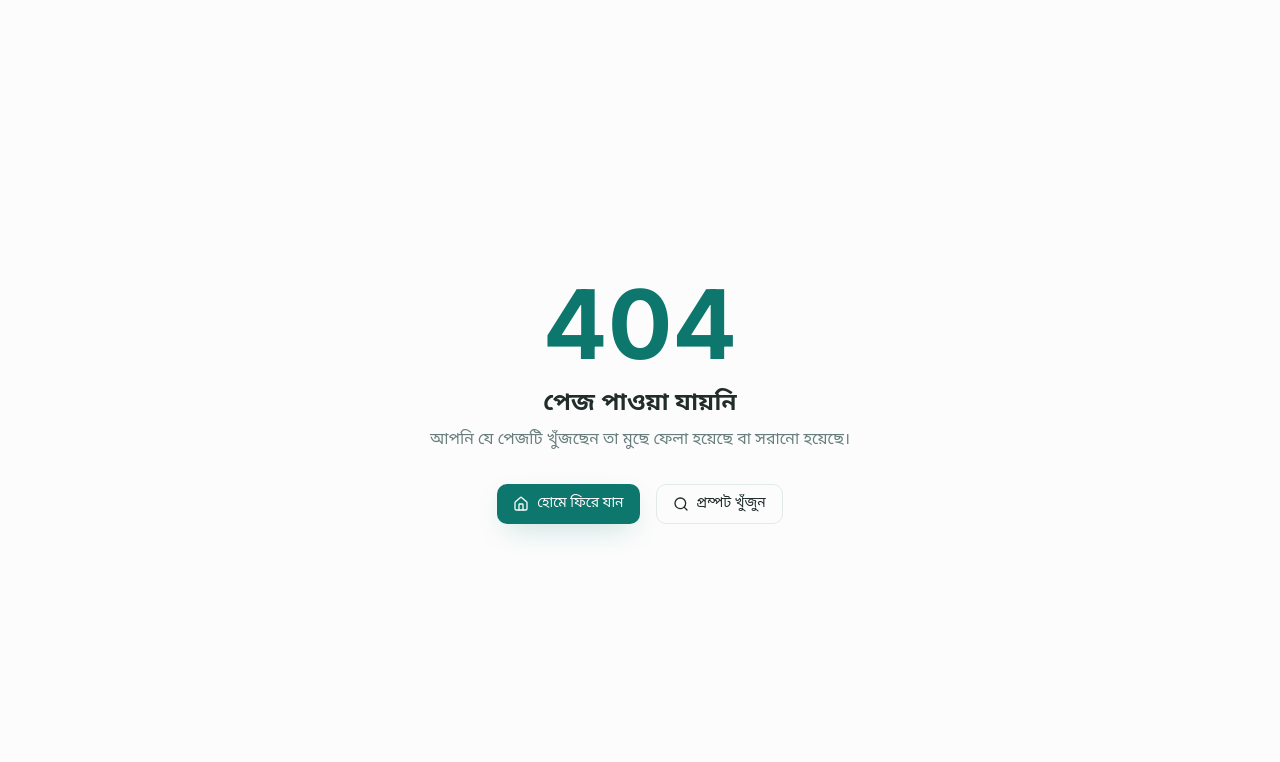
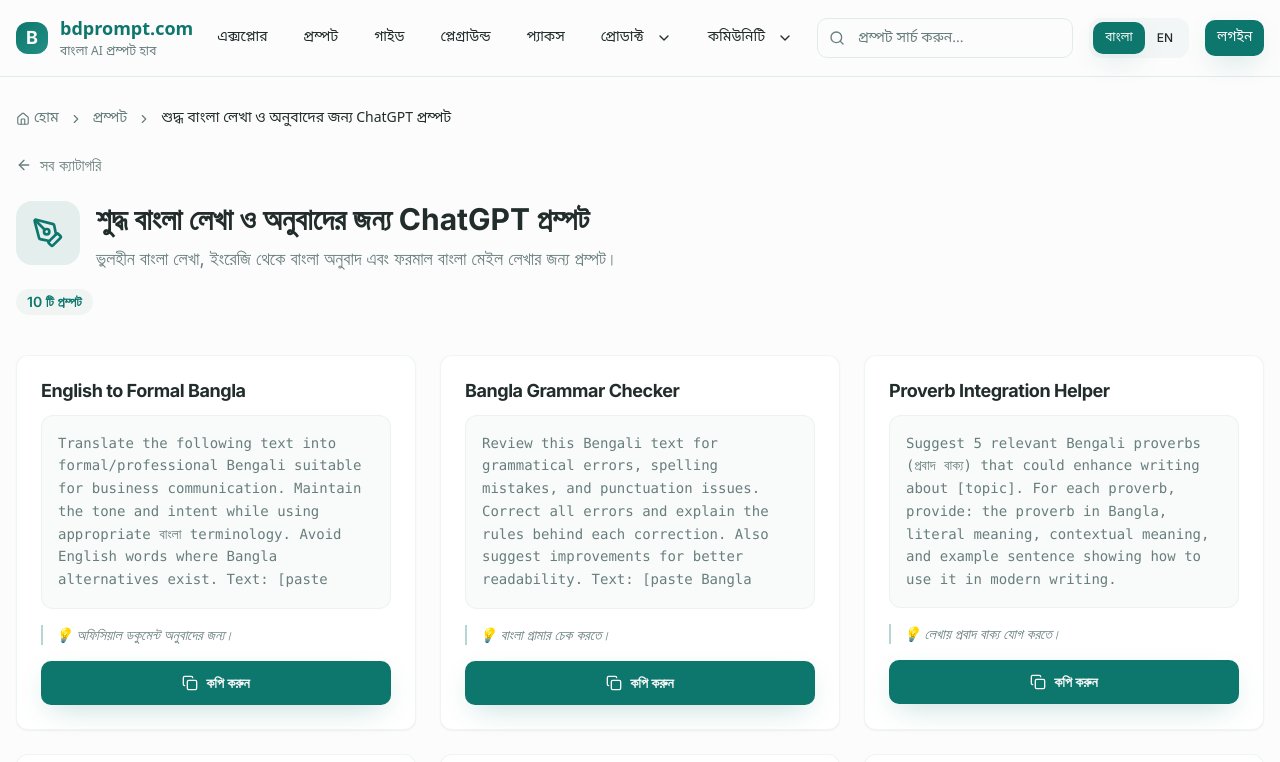
Before and after one commit to dplatoon/bangla-prompts, a React (Vite) app: page /prompts/bangla-writing in a window 1280 px wide. Before the commit this address led to /404. Shown: the top 762 px of the page. Built offline with nearby package versions, Linux system fonts and the light colour scheme; what @lovable.dev/cloud-auth-js would draw is missing.

Commit message:
Verify app load and flows
Co-authored-by: wordtoimageai <224981026+wordtoimageai@users.noreply.github.com>

```diff
--- a/src/pages/PromptCategory.tsx
+++ b/src/pages/PromptCategory.tsx
@@ -29,7 +29,7 @@ const iconMap: Record<string, React.ComponentType<{ className?: string }>> = {
 
 const PromptCategory = () => {
   const [language, setLanguage] = useState<"bn" | "en">("bn");
-  const { slug } = useParams<{ slug: string }>();
+  const { category: slug } = useParams<{ category: string }>();
   const category = slug ? getCategoryBySlug(slug) : undefined;
 
   // Redirect to 404 if category not found
```
